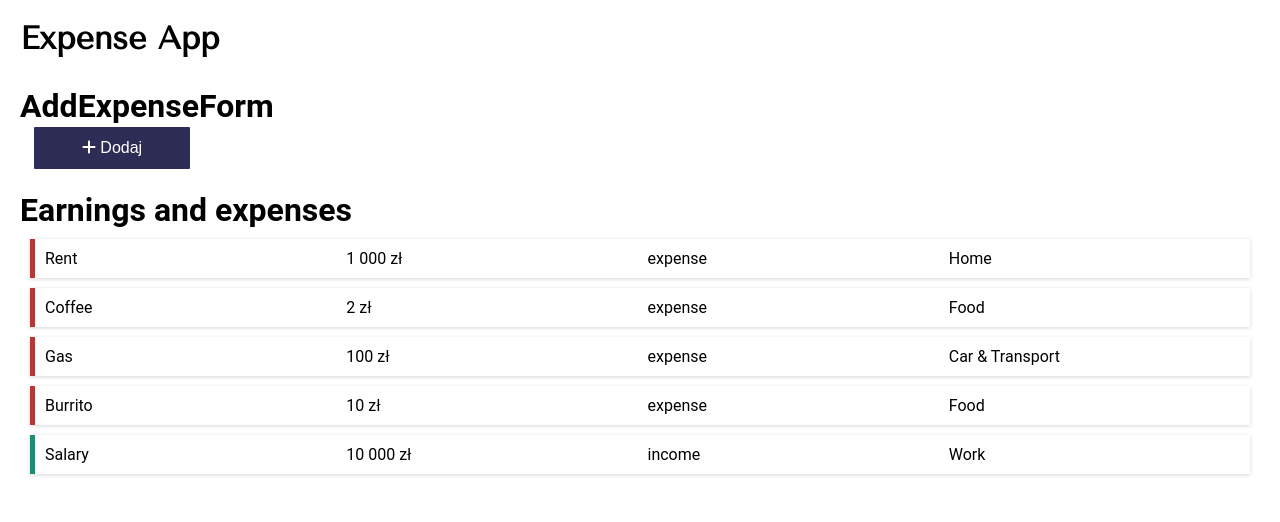
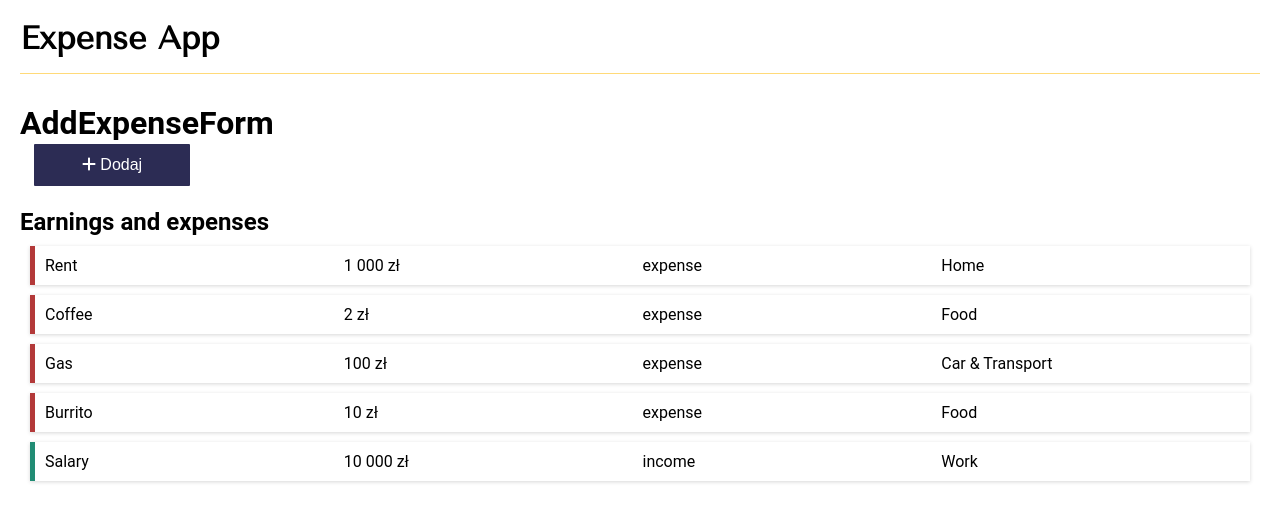
Before and after one commit to lukasz-pekala/react-simple-expense-calculator, a React (Create React App) app: page / in a window 1280 px wide. Shown: the top 522 px of the page. Built offline with nearby package versions, Linux system fonts and the light colour scheme.

Commit message:
Header styles

```diff
--- a/src/BalanceList/BalanceList.tsx
+++ b/src/BalanceList/BalanceList.tsx
@@ -8,7 +8,7 @@ type BalanceListProps = {
 const BalanceList = ({ items }: BalanceListProps) => {
   return (
     <div>
-      <h1>Earnings and expenses</h1>
+      <h2>Earnings and expenses</h2>
       {items.map((item) => (
         <StyledBalanceListItem key={item.id} item={item} />
       ))}
--- a/src/Header/Header.styled.tsx
+++ b/src/Header/Header.styled.tsx
@@ -2,6 +2,9 @@ import styled from "styled-components";
 
 export const StyledHeader = styled.header`
   font-family: "Tenor Sans", sans-serif;
-  background-color: "#cd6133";
+  background-color: "#ffda79";
+  width: 100%;
+  padding-bottom: 1em;
+  border-bottom: 1px solid #ffda79;
   margin-bottom: 10px;
 `;
--- a/src/styles/BalanceListItem.Styled.tsx
+++ b/src/styles/BalanceListItem.Styled.tsx
@@ -7,7 +7,6 @@ export const StyledBalanceListItem = styled(BalanceListItem)`
   justify-content: space-between;
   align-items: center;
   margin: 10px;
-  gap: 10px;
   padding: 10px;
   box-shadow: rgba(0, 0, 0, 0.16) 0px 1px 4px;
   border-left: 5px solid
```
